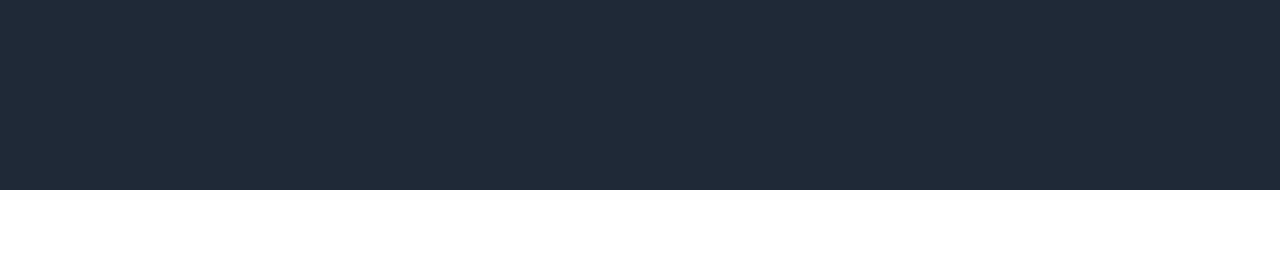
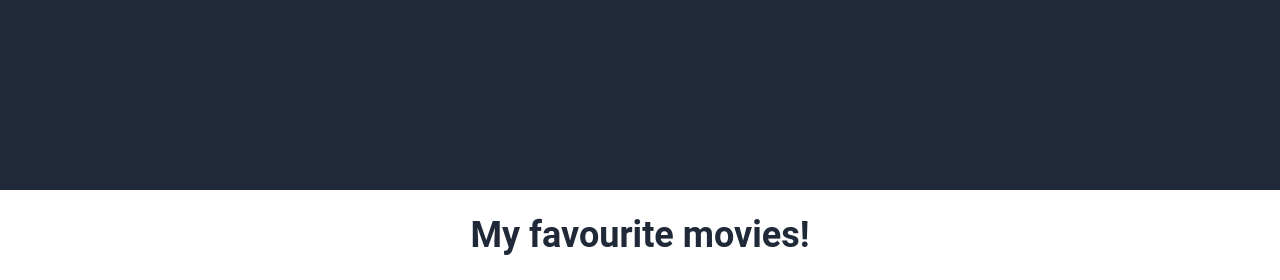
Before and after one commit to Ruoo21/landing-page, a plain HTML site: page index.html in a window 1280 px wide. Shown: the part 610-890 px from the top of the page. Before the commit the page ends 800 px from the top, so only its background shows below. Drawn offline with Linux system fonts and the light colour scheme.

Commit message:
Add header and style accordingly

```diff
--- a/index.html
+++ b/index.html
@@ -21,14 +21,12 @@
         <a href="#">Contact</a>
       </div>
       <div class="main-text">
-        <h1>I love movies!</h1>
+        <h1 class="ilovemovies">I love movies!</h1>
         <p>
           Below I will list some of my top 4 favourite movies, <br />website
           idea from The Odin Project.<br />
         </p>
-        <button>
-            Sign up
-        </button>
+        <button>Sign up</button>
         <div class="movie-collage">
           <img
             class="collage"
@@ -39,8 +37,8 @@
       </div>
     </div>
 
-
-
-
+    <div class="fav-movies">
+      <h1 class="myfavmovies">My favourite movies!</h1>
+    </div>
   </body>
 </html>
--- a/styles.css
+++ b/styles.css
@@ -37,7 +37,7 @@ span {
   padding-left: 10px;
 }
 
-h1 {
+.ilovemovies {
   font-size: 48px;
   font-weight: bold;
   color: #f9faf8;
@@ -73,3 +73,15 @@ button {
     font-family: 'Roboto', arial;
     text-decoration: none;
 }
+
+.fav-movies {
+    display: flex;
+    flex-direction: column;
+    align-items: center;
+}
+
+.myfavmovies {
+    font-size: 36px;
+    font-weight: bold;
+    color: #1F2937;
+}
```
